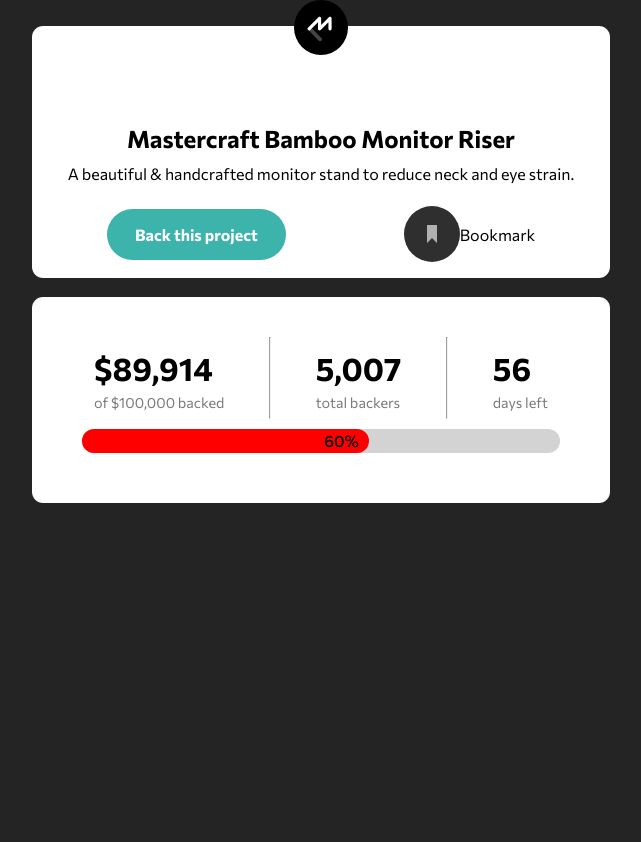
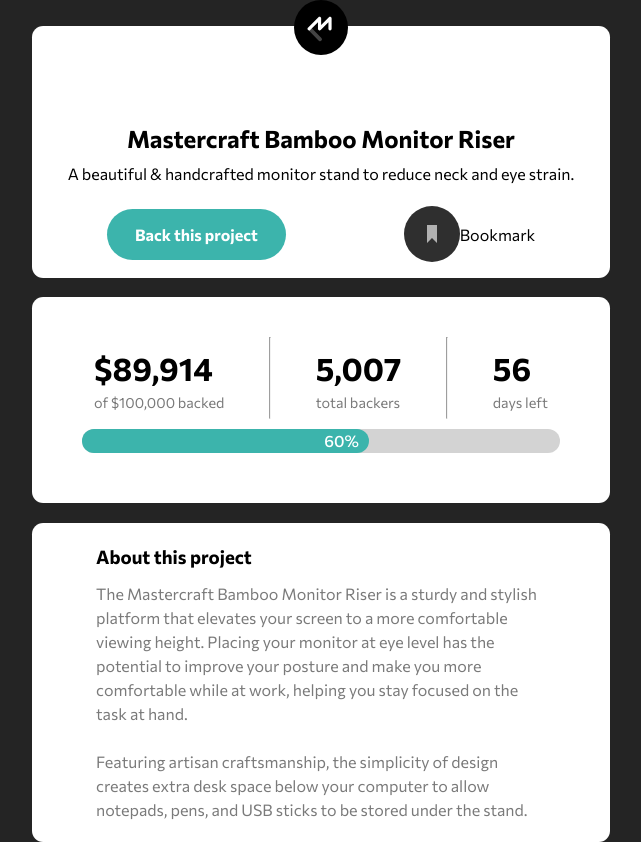
Before and after one commit to angelo5003/crowdfunding, a React (Vite) app: page / in a window 1280 px wide. Shown: the part 382-1224 px from the top of the page, without its empty margins (319-960 px from the left). Before the commit the page ends 885 px from the top, so only its background shows below. Built offline with nearby package versions, Linux system fonts and the light colour scheme.

Commit message:
style: styled the about page component for dekstop view

```diff
--- /dev/null
+++ b/src/Pages/About/About.jsx
@@ -0,0 +1,27 @@
+import "./AboutStyle.css";
+
+const About = () => {
+  return (
+    <div className="about-page-outer-container">
+      <section className="about-page-inner-container">
+        <h3 className="about-page-title">About this project</h3>
+
+        <p className="about-page-info">
+          The Mastercraft Bamboo Monitor Riser is a sturdy and stylish platform
+          that elevates your screen to a more comfortable viewing height.
+          Placing your monitor at eye level has the potential to improve your
+          posture and make you more comfortable while at work, helping you stay
+          focused on the task at hand.
+        </p>
+        <br />
+        <p className="about-page-info">
+          Featuring artisan craftsmanship, the simplicity of design creates
+          extra desk space below your computer to allow notepads, pens, and USB
+          sticks to be stored under the stand.
+        </p>
+      </section>
+    </div>
+  );
+};
+
+export default About;
--- /dev/null
+++ b/src/Pages/About/AboutStyle.css
@@ -0,0 +1,23 @@
+.about-page-outer-container {
+  background-color: #ffffffff;
+  color: black;
+  padding: 20px;
+  margin-top: 1.2rem;
+  border-radius: 0.7rem;
+}
+
+.about-page-inner-container {
+  display: flex;
+  justify-content: center;
+  flex-direction: column;
+  width: 450px;
+  margin: 0 auto;
+}
+
+.about-page-title {
+  margin-bottom: 0.7rem;
+}
+
+.about-page-info {
+  color: hsl(0, 0%, 48%);
+}
--- a/src/Pages/Home.jsx
+++ b/src/Pages/Home.jsx
@@ -1,12 +1,14 @@
 import "./HomeStyles.css";
 import ProductTitleCard from "../components/ProductTitleCard/ProductTitleCard";
 import OverviewCard from "../components/OverviewCard/OverviewCard";
+import About from "./About/About";
 
 const Home = () => {
   return (
     <div className="home-page-outer-container">
       <ProductTitleCard />
       <OverviewCard />
+      <About />
     </div>
   );
 };
--- a/src/components/ProgressBar/ProgressBarStyle.css
+++ b/src/components/ProgressBar/ProgressBarStyle.css
@@ -8,13 +8,13 @@
 .progressbar-inner-container {
   /* height: 100%; */
   width: 60%;
-  background-color: red;
+  background-color: hsl(176, 50%, 47%);
   border-radius: 40px;
   text-align: right;
 }
 
 .progress-percentage {
   padding: 10px;
-  color: black;
+  color: #ffffff;
   font-weight: 500;
 }
```
